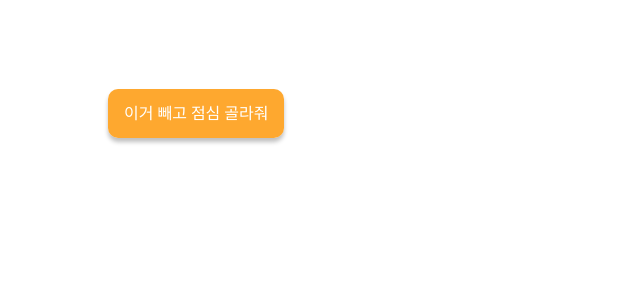
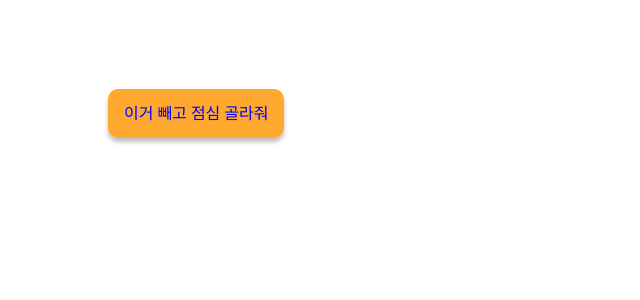
Before and after one commit to minseon-park/lunch_time, a Next.js app: page / in a window 1280 px wide. Shown: the top 300 px of the page, without its empty margins (0-640 px from the left). Built offline with nearby package versions, Linux system fonts and the light colour scheme.

Commit message:
"feat: text atom 추가"

```diff
--- a/component/atom/Buttom.tsx
+++ b/component/atom/Buttom.tsx
@@ -3,20 +3,26 @@ import styled from "styled-components";
 export interface IButtonProps {
   text?: string;
   onclick?: () => void;
+  color: string;
 }
 
 export const Button: React.FC<IButtonProps> = ({
   text,
   onclick = () => {},
+  color,
 }) => {
-  return <Container onClick={onclick}>{text}</Container>;
+  return (
+    <Container onClick={onclick} color={color}>
+      {text}
+    </Container>
+  );
 };
 
-const Container = styled.div`
+const Container = styled.div<{ color: string }>`
   all: unset;
   padding: 16px 16px;
   background-color: #fea82f;
-  color: white;
+  color: ${(props) => props.color};
   border-radius: 10px;
   box-shadow: 0px 4px 4px rgba(0, 0, 0, 0.25);
   cursor: pointer;
--- a/component/templates/TestTemplate.tsx
+++ b/component/templates/TestTemplate.tsx
@@ -8,7 +8,7 @@ export const TestTemplate = () => {
   return (
     <Container>
       <ButtonDiv>
-        <Button text="이거 빼고 점심 골라줘" />
+        <Button text="이거 빼고 점심 골라줘" color="blue" />
       </ButtonDiv>
     </Container>
   );
```
Also changed, not shown: component/atom/Text.tsx (added, +41 -0 lines).
